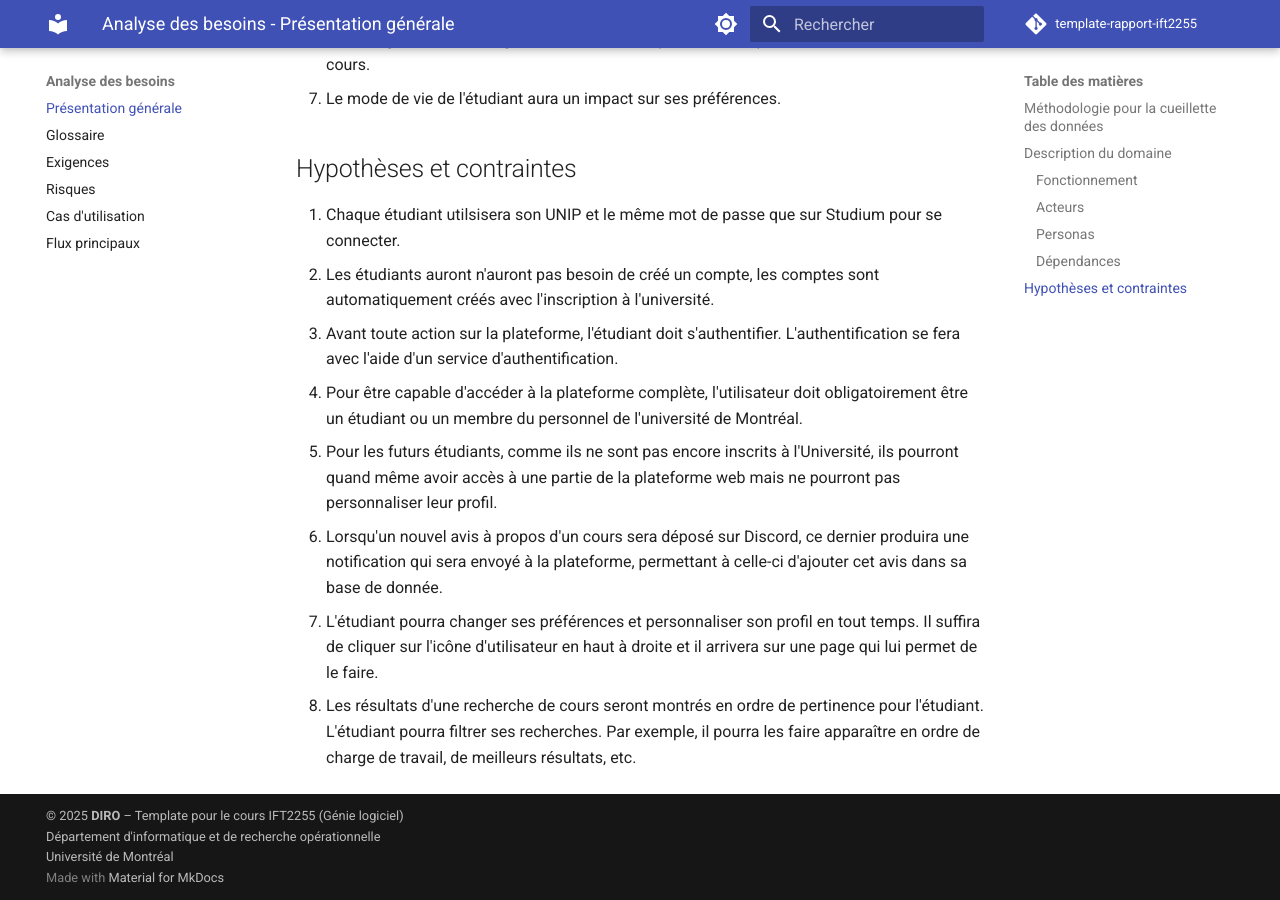
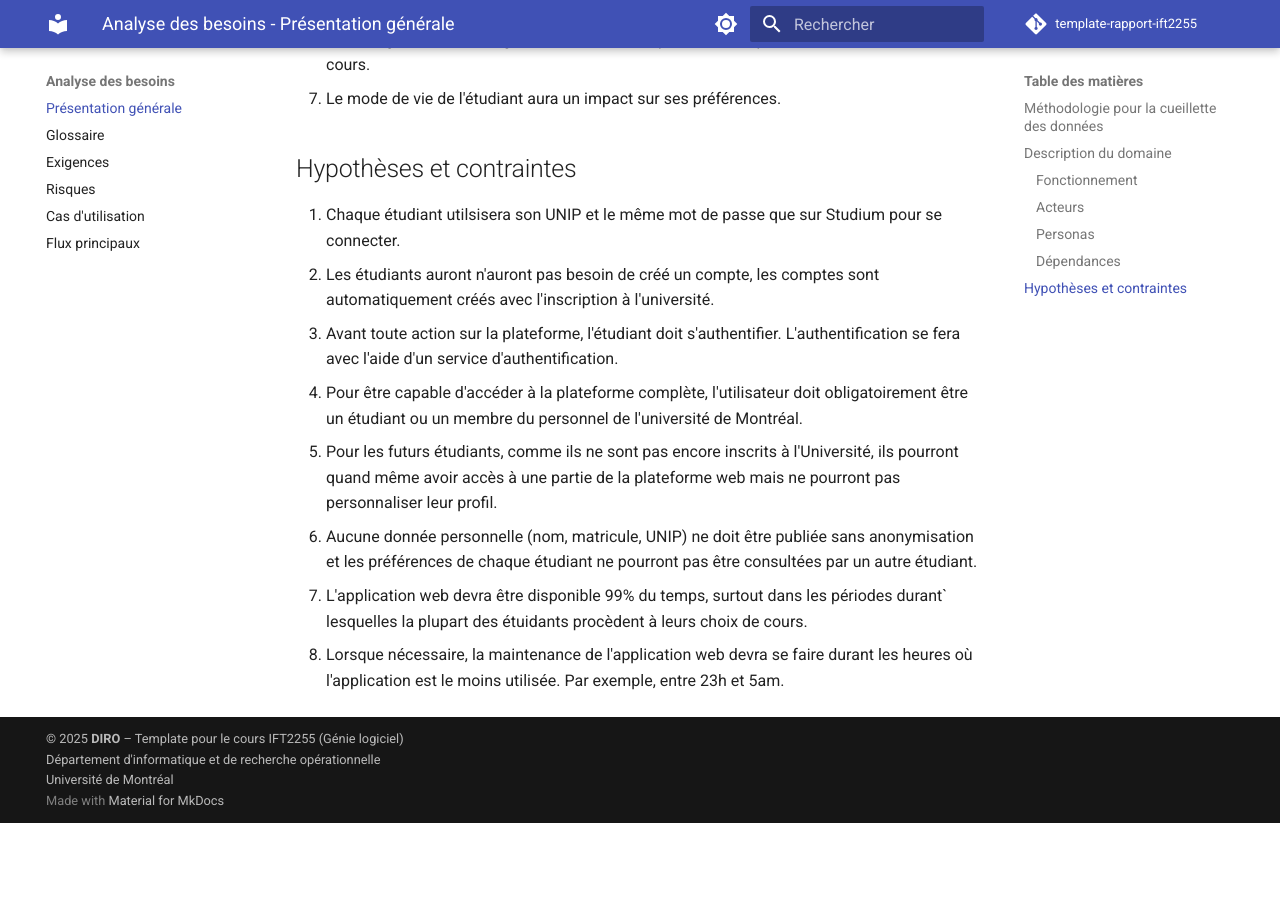
Before and after one commit to jujutheriault/IFT2255_Devoir1, an MkDocs documentation site: the page built from docs/besoins/index.md, in a window 1280 px wide and 900 px high, scrolled down 2597 px. Built offline with MkDocs 1.6.1 and Material for MkDocs 9.7.7, drawn with Linux system fonts in a browser that asks for light colours; comment, search, counter and statistics services are not loaded; after the commit the page ends 3420 px from its top, so only the background shows below that.

Commit message:
revision hypothèse et contrainte

```diff
--- a/docs/besoins/index.md
+++ b/docs/besoins/index.md
@@ -65,6 +65,9 @@ Pour répondre à ces besoins, les données que nous utiliserons afin d'obtenir
 3. Avant toute action sur la plateforme, l'étudiant doit s'authentifier. L'authentification se fera avec l'aide d'un service d'authentification.
 4. Pour être capable d'accéder à la plateforme complète, l'utilisateur doit obligatoirement être un étudiant ou un membre du personnel de l'université de Montréal.
 5. Pour les futurs étudiants, comme ils ne sont pas encore inscrits à l'Université, ils pourront quand même avoir accès à une partie de la plateforme web mais ne pourront pas personnaliser leur profil.
-6. Lorsqu'un nouvel avis à propos d'un cours sera déposé sur Discord, ce dernier produira une notification qui sera envoyé à la plateforme, permettant à celle-ci d'ajouter cet avis dans sa base de donnée.
-7. L'étudiant pourra changer ses préférences et personnaliser son profil en tout temps. Il suffira de cliquer sur l'icône d'utilisateur en haut à droite et il arrivera sur une page qui lui permet de le faire.
-8. Les résultats d'une recherche de cours seront montrés en ordre de pertinence pour l'étudiant. L'étudiant pourra filtrer ses recherches. Par exemple, il pourra les faire apparaître en ordre de charge de travail, de meilleurs résultats, etc.
+6. Aucune donnée personnelle (nom, matricule, UNIP) ne doit être publiée sans
+anonymisation et les préférences de chaque étudiant ne pourront pas être consultées par un autre étudiant.
+7. L'application web devra être disponible 99% du temps, surtout dans les périodes durant`
+lesquelles la plupart des étuidants procèdent à leurs choix de cours.
+8. Lorsque nécessaire, la maintenance de l'application web devra se faire durant les heures
+où l'application est le moins utilisée. Par exemple, entre 23h et 5am.
```
